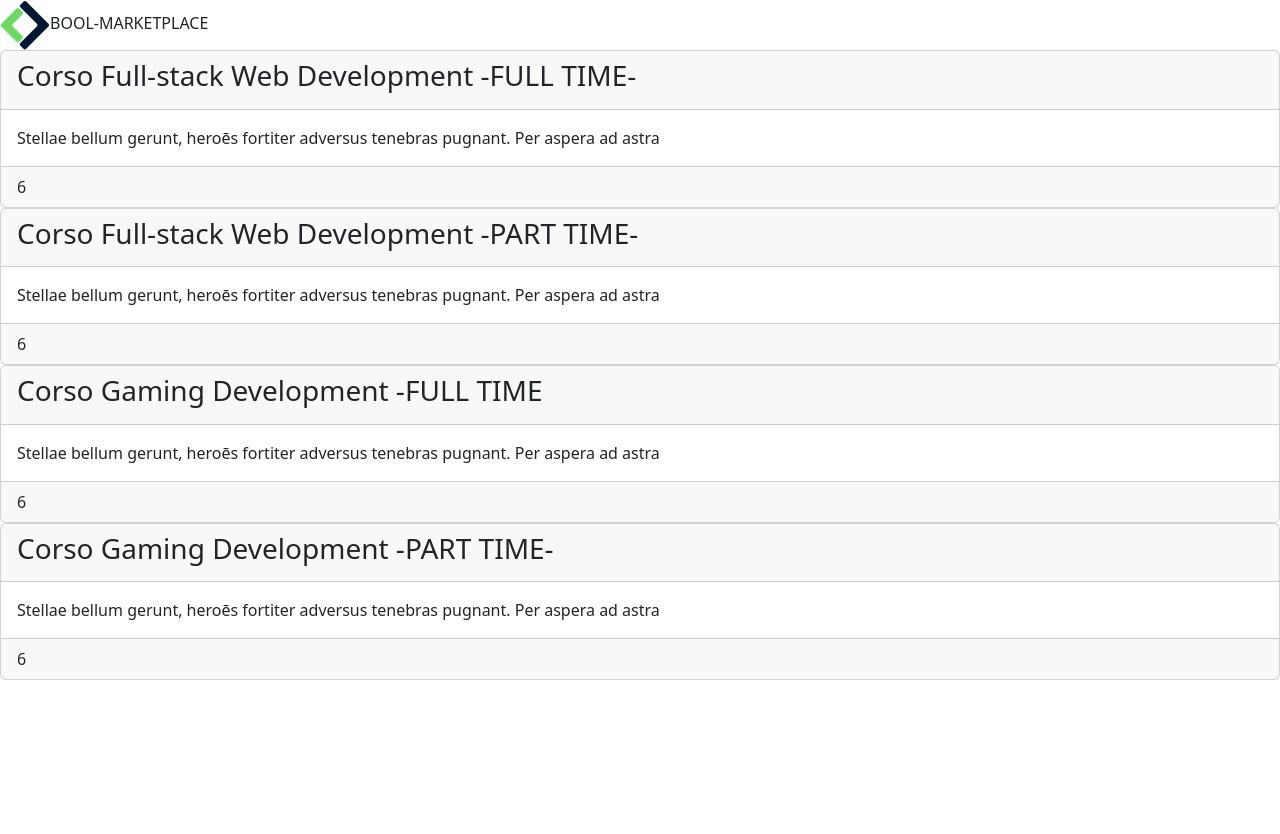
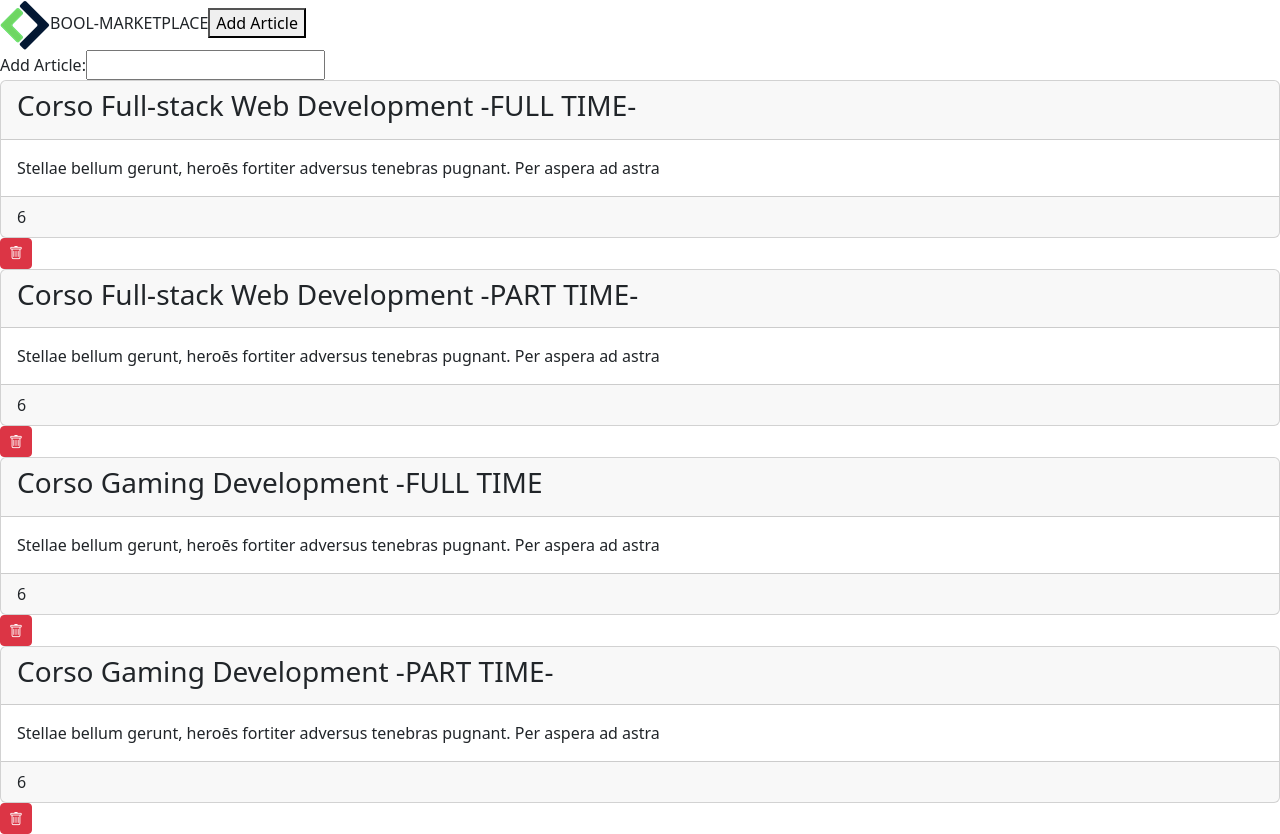
Before and after one commit to francesco-troise/react-form, a React (Vite) app: page / in a window 1280 px wide. Before the commit the page ends 800 px from the top, so only its background shows below. Built offline with nearby package versions, Linux system fonts and the light colour scheme.

Commit message:
Milestone 2
Add the ability to delete items

```diff
--- a/src/App.jsx
+++ b/src/App.jsx
@@ -1,9 +1,11 @@
 import Header from "./components/Header";
-
+import SectionAddArticle from "./components/SectionAddArticle";
 import ListArticles from "./components/ListArticles";
+import { useState } from "react";
+//Import di "useState" per aver accesso ad uno "state" che accolga l'array articles
 
 function App() {
-  const articles = [
+  const array_articles = [
     {
       id: "A1",
       id_corso: "Corso Full-stack Web Development -FULL TIME-",
@@ -33,13 +35,40 @@ function App() {
         "Stellae bellum gerunt, heroēs fortiter adversus tenebras pugnant. Per aspera ad astra",
     },
   ];
+  //Array di dati
+
+  const [articles, setArticles] = useState(array_articles);
+  //Dichiarazione dello "state"
+
+  function handle_trash(key) {
+    const filtered_articles = articles.filter((art) => art.id != key);
+    setArticles(filtered_articles);
+  }
+  //"handle_trash" accetta l'id corrispondente all'oggetto a cui è legato il button
+  //filtra poi lo state originario, conservando tutto, tranne l'oggeto con quell'id
+  //cambia infine lo stato con il nuovo array filtrato
 
   return (
     <>
       <Header />
 
+      <SectionAddArticle />
+
       {articles.map((art) => (
-        <ListArticles {...art} />
+        <div className="wrapper" key={art.id}>
+          <ListArticles {...art} />
+          {/* Il tag "ListArticles" riceve lo spred del singolo oggetto "art" */}
+
+          <button
+            className="btn btn-sm btn-danger"
+            onClick={() => {
+              handle_trash(art.id);
+              //Al click del button richiama la funzione "handle_trash" che accetto l'id del singolo oggetto "art"
+            }}
+          >
+            <i className="bi bi-trash"></i>
+          </button>
+        </div>
       ))}
     </>
   );
--- /dev/null
+++ b/src/components/SectionAddArticle.jsx
@@ -0,0 +1,11 @@
+export default function SectionAddArticle() {
+  return (
+    <>
+      <button type="submit">Add Article</button>
+      <form>
+        <label htmlFor="input-article">Add Article: </label>
+        <input type="text" id="input-article"></input>
+      </form>
+    </>
+  );
+}
```
